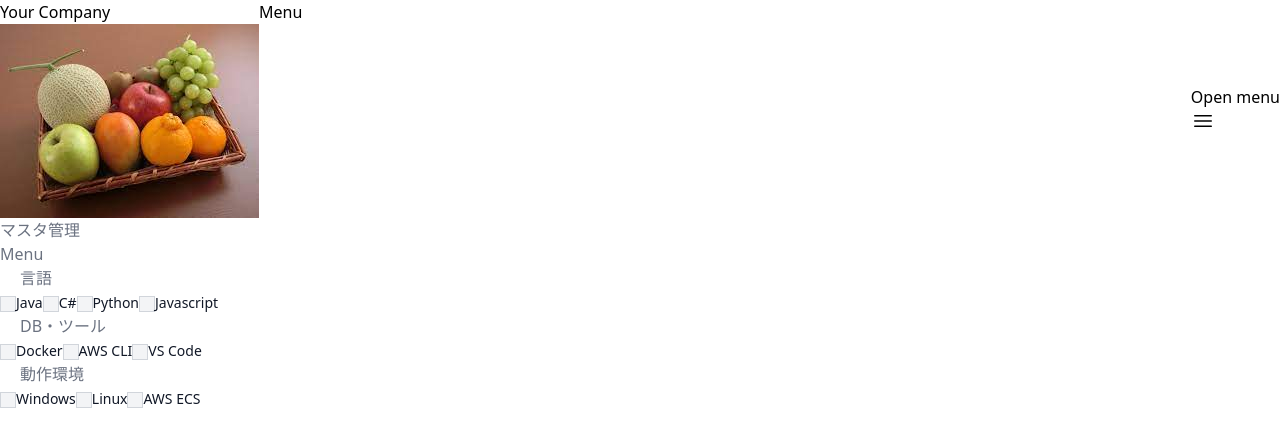
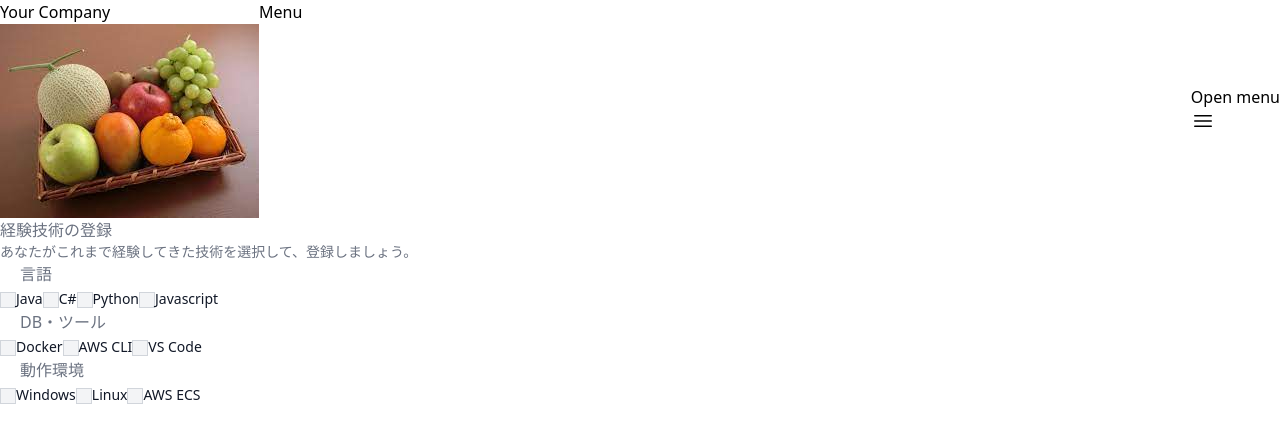
Before and after one commit to myantyuWorld/stackies-app, a Vue app in the folder frontend/vite_fast/: page /master in a window 1280 px wide. Shown: the top 446 px of the page. Built offline with nearby package versions, Linux system fonts and the light colour scheme.

Commit message:
Modify UI

```diff
--- a/frontend/vite_fast/src/components/MasterData.vue
+++ b/frontend/vite_fast/src/components/MasterData.vue
@@ -9,7 +9,7 @@ defineProps<{
 </script>
 <template>
   <div class="rounded-xl bg-white shadow-xl p-6 my-6">
-    <div class="container mt-8 px-5 py-1 mx-auto my-auto">
+    <div class="container px-5 py-1 mx-auto my-auto">
       <h2 class="mb-8 text-xl text-cyan-900 font-bold">{{ name }}
         <!-- TODO：本画面で、言語など追加できるようにする -->
         <!-- <button
--- a/frontend/vite_fast/src/views/MasterDataView.vue
+++ b/frontend/vite_fast/src/views/MasterDataView.vue
@@ -42,26 +42,28 @@ const infraList = ref([
 </script>
 
 <template>
-  <div class="py-8 bg-gradient-to-br from-sky-100 to-gray-200">
+  <div class="bg-gradient-to-br from-sky-100 to-gray-200">
     <div class="flex-col items-center justify-center px-6 py-8 mx-auto md:h-screen lg:py-0">
       <div class="relative container m-auto px-0 text-gray-500 md:px-0 xl:px-12">
         <div class="m-auto">
 
           <div class="rounded-xl bg-white shadow-xl">
 
-            <div class="p-6 sm:p-16">
+            <div class="p-3 sm:p-8">
 
-              <div class="space-y-4">
-                <h2 class="mb-8 text-2xl text-cyan-900 font-bold">マスタ管理</h2>
-                <RouterLink to="/menu">Menu</RouterLink>
+              <div class="">
+                <h2 class="text-2xl text-cyan-900 font-bold">経験技術の登録</h2>
+                <p class="text-sm font-normal text-gray-500 dark:text-gray-400">
+                  あなたがこれまで経験してきた技術を選択して、登録しましょう。
+                </p>
               </div>
-
               <MasterData :list=languageList name="言語" itemBadgeColor="blue" />
               <MasterData :list=toolList name="DB・ツール" itemBadgeColor="rose" />
               <MasterData :list=infraList name="動作環境" itemBadgeColor="lime" />
 
             </div>
-
+            <input type="submit" value="更新"
+              class="m-3 p-3 bg-green-500 text-white w-full rounded hover:bg-green-600">
           </div>
 
         </div>
```
